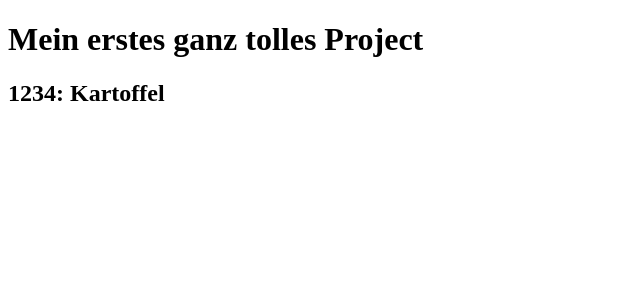
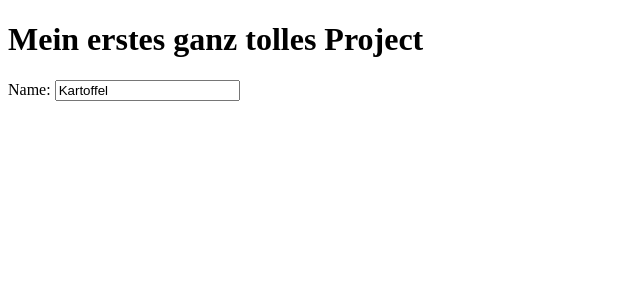
Before and after one commit to Secumfex/WorkingTimeTrackerAngolar, an Angular app in the folder my-first-project/: page / in a window 1280 px wide. Shown: the top 300 px of the page, without its empty margins (0-640 px from the left). Built offline with nearby package versions, Linux system fonts and the light colour scheme.

Commit message:
Use FormsModule input ngModel

```diff
--- a/my-first-project/src/app/app.module.ts
+++ b/my-first-project/src/app/app.module.ts
@@ -1,5 +1,6 @@
 import { NgModule } from '@angular/core';
 import { BrowserModule } from '@angular/platform-browser';
+import { FormsModule } from '@angular/forms';
 
 import { AppRoutingModule } from './app-routing.module';
 import { AppComponent } from './app.component';
@@ -12,7 +13,8 @@
   ],
   imports: [
     BrowserModule,
-    AppRoutingModule
+    AppRoutingModule,
+    FormsModule
   ],
   providers: [],
   bootstrap: [AppComponent]
--- a/my-first-project/src/app/controlarea/controlarea.component.html
+++ b/my-first-project/src/app/controlarea/controlarea.component.html
@@ -1 +1,4 @@
-<h2>{{data.id}}: {{data.name}}</h2>
+<div>
+    <label for="name">Name: </label>
+    <input id="name" [(ngModel)]="data.name" placeholder="name">
+</div>
```
